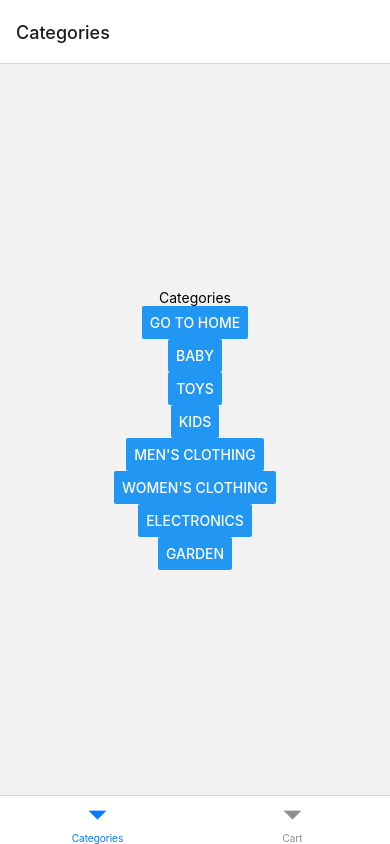
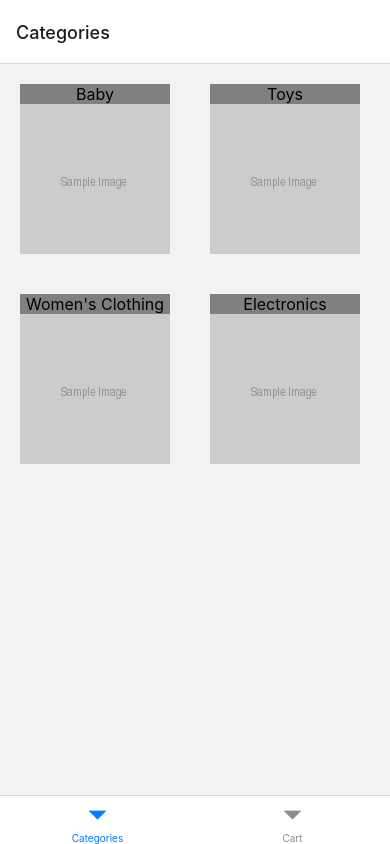
Before and after one commit to MuckT/store-app, a React Native app: screen /Categories in a window 390 px wide. Built offline with nearby package versions, Linux system fonts and the light colour scheme.

Commit message:
feat: rework categories to use flatlist and handle orientation changes

```diff
--- a/package.json
+++ b/package.json
@@ -15,6 +15,7 @@
     "@react-navigation/native": "^6.0.8",
     "@react-navigation/native-stack": "^6.4.0",
     "@reduxjs/toolkit": "^1.7.2",
+    "@types/react-native": "^0.66.15",
     "react": "17.0.2",
     "react-native": "0.67.2",
     "react-native-safe-area-context": "^3.3.2",
--- a/src/Categories/Categories.js
+++ b/src/Categories/Categories.js
@@ -1,30 +1,68 @@
 import React from 'react';
-import { Button, Text, View } from 'react-native';
+import { FlatList, Image, SafeAreaView, StatusBar, StyleSheet, Text, TouchableOpacity, View } from 'react-native';
 import { useDispatch, useSelector } from 'react-redux';
 import { categories } from '../data/categories';
+import { useOrientation } from '../utils/useOrientation';
 import { selectCategory } from './reducer';
 
 const Categories = ({ navigation }) => {
   const dispatch = useDispatch()
   const activeCategory = useSelector(state => state.categories.activeCategory)
+  const orientation = useOrientation()
+  const numColumns = orientation === 'PORTRAIT' ? 2 : 4
+
+  const Item = ({ name, category }) => (
+    <View style={styles.item}>
+      <TouchableOpacity
+        onPress={() => {
+          dispatch(selectCategory(category))
+        }}
+
+      >
+        <Text style={activeCategory.id === category.id ? styles.selectedCategory : styles.title}>{name}</Text>
+        <Image source={require('../assets/sample-image.png')}/>
+      </TouchableOpacity>
+    </View>
+  );
+
+  const renderItem = ({ item }) => (
+    <Item name={item.name} category={item}/>
+  );
+
+
   return (
-    <View style={{ flex: 1, justifyContent: 'center', alignItems: 'center' }}>
-      <Text>Categories</Text>
-      <Button
-        title="Go to Home"
-        onPress={() => navigation.navigate('Home')}
+    <SafeAreaView style={styles.container} scrollIndicatorInsets={{ right: 1 }}>
+      <FlatList
+        data={categories}
+        renderItem={renderItem}
+        key={(numColumns === 2 ? 'h' : 'v')}
+        keyExtractor={item => item.id}
+        numColumns={numColumns}
+        horizontal={false}
       />
-      {categories.map(category =>
-        <Button
-          idx={category.id}
-          title={activeCategory.id === category.id ? `${category.name} ✅` : category.name}
-          onPress={() => {
-            dispatch(selectCategory(category))
-          }}
-        />
-      )}
-    </View>
+    </SafeAreaView>
   );
 }
 
+const styles = StyleSheet.create({
+  container: {
+    flex: 1,
+    marginTop: StatusBar.currentHeight || 0,
+  },
+  item: {
+    padding: 20,
+  },
+  selectedCategory: {
+    fontSize: 16,
+    backgroundColor: 'green',
+    color: 'white',
+    textAlign: 'center',
+  },
+  title: {
+    fontSize: 16,
+    backgroundColor: 'grey',
+    textAlign: 'center',
+  }
+})
+
 export default Categories
--- /dev/null
+++ b/src/utils/useOrientation.tsx
@@ -0,0 +1,34 @@
+import { useEffect, useState } from 'react';
+import { Dimensions } from 'react-native';
+
+/**
+ * Returns true if the screen is in portrait mode
+ * From https://stackoverflow.com/a/61838183
+ */
+const isPortrait = () => {
+  const dim = Dimensions.get('screen');
+  return dim.height >= dim.width;
+};
+
+/**
+ * A React Hook which updates when the orientation changes
+ * @returns whether the user is in 'PORTRAIT' or 'LANDSCAPE'
+ */
+export function useOrientation(): 'PORTRAIT' | 'LANDSCAPE' {
+  // State to hold the connection status
+  const [orientation, setOrientation] = useState<'PORTRAIT' | 'LANDSCAPE'>(
+    isPortrait() ? 'PORTRAIT' : 'LANDSCAPE',
+  );
+
+  useEffect(() => {
+    const callback = () => setOrientation(isPortrait() ? 'PORTRAIT' : 'LANDSCAPE');
+
+    Dimensions.addEventListener('change', callback);
+
+    return () => {
+      Dimensions.removeEventListener('change', callback);
+    };
+  }, []);
+
+  return orientation;
+}
```
Also changed, not shown: src/assets/sample-image.png (added), 1 other file (tests, documents, lock files or other folders).
